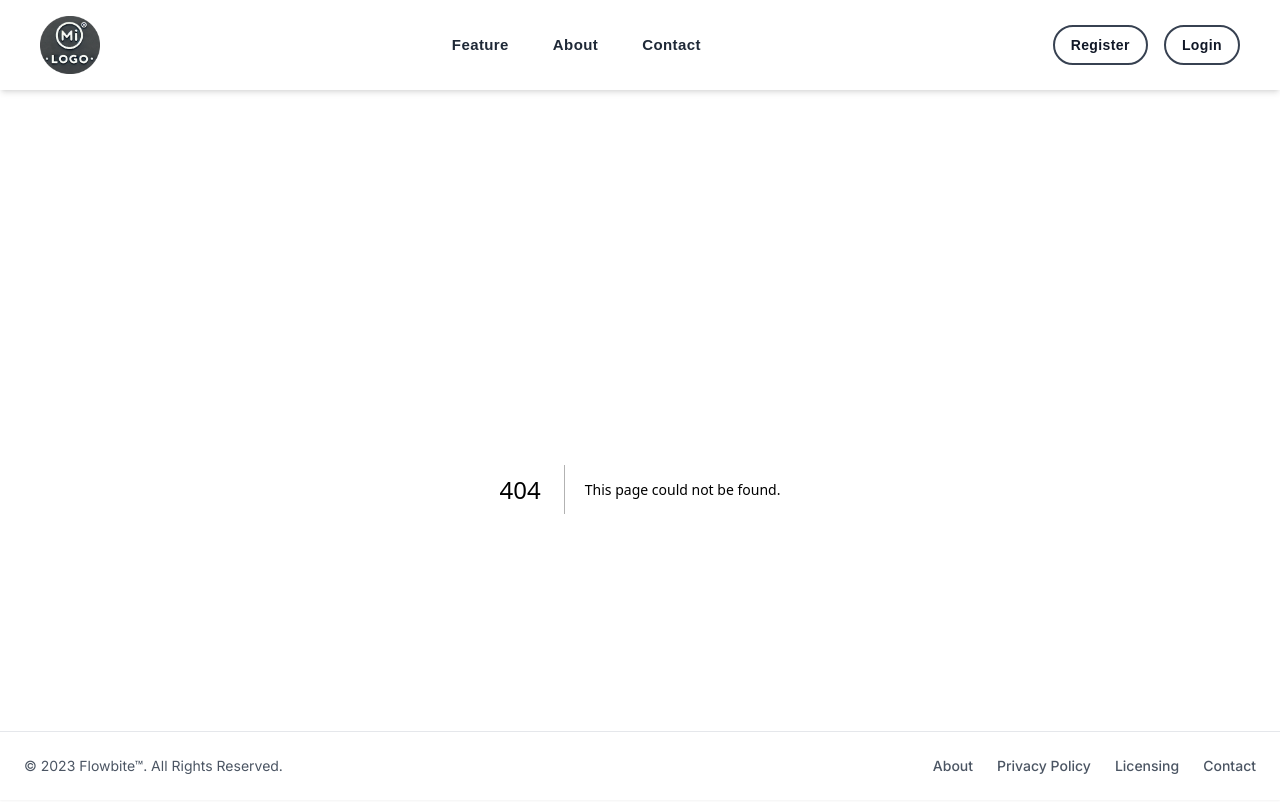
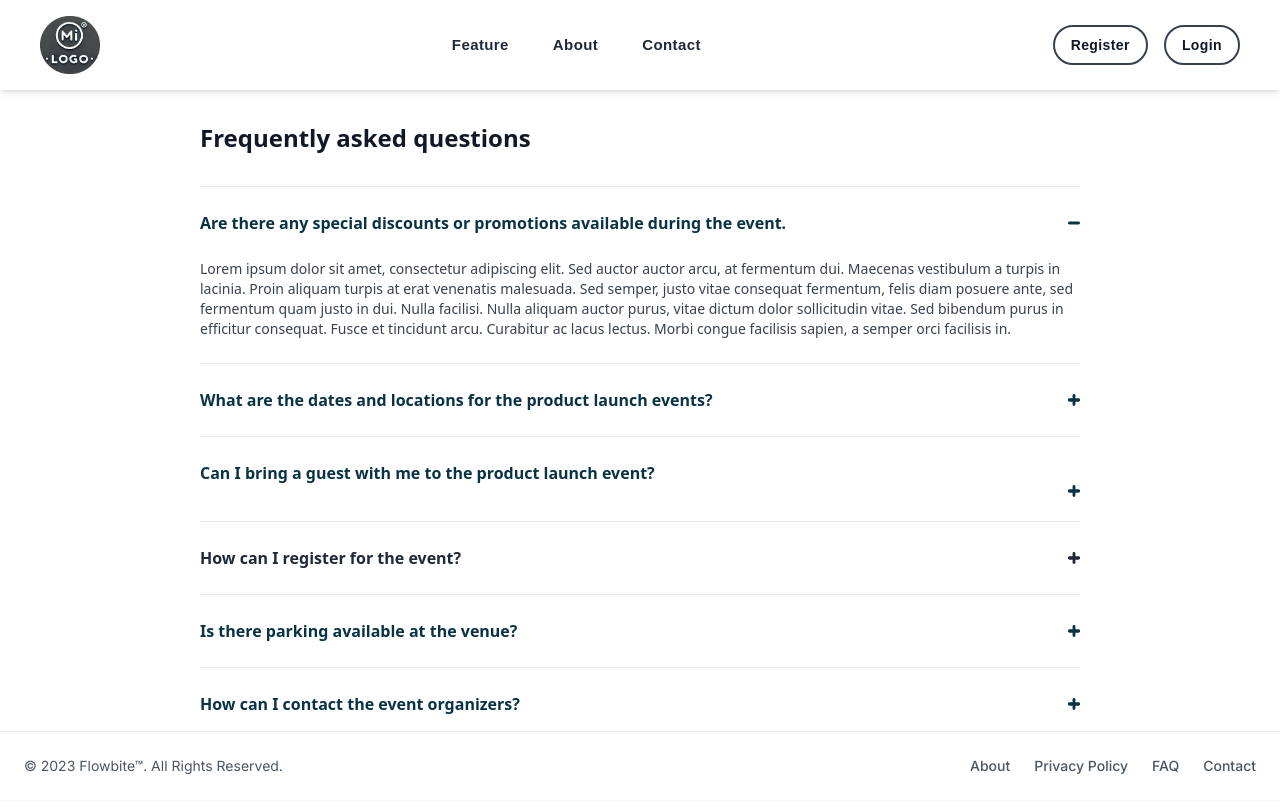
Before and after one commit to yorocio/myFirstSaaS, a Next.js app in the folder front/: page /faqSection in a window 1280 px wide. Before the commit this address had no page. Shown: the top 812 px of the page. Built offline with nearby package versions, Linux system fonts and the light colour scheme.

Commit message:
FAQ Section

```diff
--- /dev/null
+++ b/front/app/faqSection/page.js
@@ -0,0 +1,12 @@
+import FaqSection from '@/components/FaqSection'
+import React from 'react'
+
+const faqSection = () => {
+  return (
+    <div>
+      <FaqSection/>
+    </div>
+  )
+}
+
+export default faqSection
--- a/front/app/page.js
+++ b/front/app/page.js
@@ -1,7 +1,5 @@
 import Carousel from "@/components/Carousel";
-import Contador from "@/components/contador";
-
-
+import Contador from "@/components/Contador";
 
 export default function Home() {
   return (
--- a/front/components/Contador.js
+++ b/front/components/Contador.js
@@ -17,9 +17,9 @@ const Contador = () => {
       <h2 className='m-4 font-bold text-lg'>PRACTICA DE HOOK USESTATE DE REACT</h2>
       <h3>Es una función especial para crear variables con estado. Ésta se actualiza y cambia el estado inicial.</h3>
       <div className='flex justify-center'>
-      <button className='text-base border-2 border-purple-800 px-2 py-2 rounded-md font-semibold hover:bg-purple-100 transition' onClick={restarCounter}>RESTAR</button>
+      <button className='text-base border-2 border-purple-800 px-2 py-2 rounded-md font-semibold hover:bg-purple-100 transition' onClick={restarCounter}>- RESTAR</button>
       <div className='p-6 text-pink-700 font-semibold text-2xl mx-5'>{counter}</div>
-      <button className='text-base border-2 border-purple-800 px-2 py-2 rounded-md font-semibold hover:bg-purple-100 transition' onClick={sumarCounter}>SUMAR</button>
+      <button className='text-base border-2 border-purple-800 px-2 py-2 rounded-md font-semibold hover:bg-purple-100 transition' onClick={sumarCounter}>+ SUMAR</button>
       </div>
     </div>
   )
--- /dev/null
+++ b/front/components/FaqSection.js
@@ -0,0 +1,98 @@
+import React from 'react'
+
+const FaqSection = () => {
+    return (
+        <div className="font-sans divide-y rounded-lg max-w-4xl mx-auto px-2">
+            <div className="my-8">
+                <h2 className="text-2xl font-bold text-gray-900">Frequently asked questions</h2>
+            </div>
+            <div className="accordion" role="accordion">
+                <button type="button" className="toggle-button w-full text-base outline-none text-left font-semibold py-6 text-cyan-950 hover:text-cyan-800 flex items-center">
+                    <span className="mr-4">Are there any special discounts or promotions available during the event.</span>
+                    <svg xmlns="http://www.w3.org/2000/svg" viewBox="0 0 42 42" className="w-3 fill-current ml-auto shrink-0">
+                        <path className="plus hidden" d="M37.059 16H26V4.941C26 2.224 23.718 0 21 0s-5 2.224-5 4.941V16H4.941C2.224 16 0 18.282 0 21s2.224 5 4.941 5H16v11.059C16 39.776 18.282 42 21 42s5-2.224 5-4.941V26h11.059C39.776 26 42 23.718 42 21s-2.224-5-4.941-5z" />
+                        <path d="M37.059 16H4.941C2.224 16 0 18.282 0 21s2.224 5 4.941 5h32.118C39.776 26 42 23.718 42 21s-2.224-5-4.941-5z" />
+                    </svg>
+                </button>
+                <div className="content pb-6 max-h-[1000px] overflow-hidden transition-all duration-300">
+                    <p className="text-sm text-gray-700">Lorem ipsum dolor sit amet, consectetur adipiscing elit. Sed auctor auctor
+                        arcu,
+                        at fermentum dui. Maecenas vestibulum a turpis in lacinia. Proin aliquam turpis at erat venenatis malesuada. Sed semper, justo vitae consequat fermentum, felis diam posuere ante, sed fermentum quam justo in dui. Nulla facilisi. Nulla aliquam auctor purus, vitae dictum dolor sollicitudin vitae. Sed bibendum purus in efficitur consequat. Fusce et tincidunt arcu. Curabitur ac lacus lectus. Morbi congue facilisis sapien, a semper orci facilisis in.
+                    </p>
+                </div>
+            </div>
+            <div className="accordion" role="accordion">
+                <button type="button" className="toggle-button w-full text-base outline-none text-left font-semibold py-6  text-cyan-950 hover:text-cyan-800 flex items-center">
+                    <span className="mr-4">What are the dates and locations for the product launch events?</span>
+                    <svg xmlns="http://www.w3.org/2000/svg" viewBox="0 0 42 42" className="w-3 fill-current ml-auto shrink-0">
+                        <path className="plus" d="M37.059 16H26V4.941C26 2.224 23.718 0 21 0s-5 2.224-5 4.941V16H4.941C2.224 16 0 18.282 0 21s2.224 5 4.941 5H16v11.059C16 39.776 18.282 42 21 42s5-2.224 5-4.941V26h11.059C39.776 26 42 23.718 42 21s-2.224-5-4.941-5z" />
+                        <path d="M37.059 16H4.941C2.224 16 0 18.282 0 21s2.224 5 4.941 5h32.118C39.776 26 42 23.718 42 21s-2.224-5-4.941-5z" />
+                    </svg>
+                </button>
+                <div className="content invisible max-h-0 overflow-hidden transition-all duration-300">
+                    <p className="text-sm text-gray-700">Lorem ipsum dolor sit amet, consectetur adipiscing elit. Sed auctor auctor
+                        arcu, at fermentum dui. Maecenas ongue facilisis sapien, a semper orci facilisis in.
+                    </p>
+                </div>
+            </div>
+            <div className="accordion" role="accordion">
+                <button type="button" className="toggle-button w-full text-base outline-none text-left font-semibold py-6 text-cyan-950 hover:text-cyan-800">
+                    <span className="mr-4">Can I bring a guest with me to the product launch event?</span>
+                    <svg xmlns="http://www.w3.org/2000/svg" viewBox="0 0 42 42" className="w-3 fill-current ml-auto shrink-0">
+                        <path className="plus" d="M37.059 16H26V4.941C26 2.224 23.718 0 21 0s-5 2.224-5 4.941V16H4.941C2.224 16 0 18.282 0 21s2.224 5 4.941 5H16v11.059C16 39.776 18.282 42 21 42s5-2.224 5-4.941V26h11.059C39.776 26 42 23.718 42 21s-2.224-5-4.941-5z" />
+                        <path d="M37.059 16H4.941C2.224 16 0 18.282 0 21s2.224 5 4.941 5h32.118C39.776 26 42 23.718 42 21s-2.224-5-4.941-5z" />
+                    </svg>
+                </button>
+                <div className="content invisible max-h-0 overflow-hidden transition-all duration-300">
+                    <p className="text-sm text-gray-700">Lorem ipsum dolor sit amet, consectetur adipiscing elit. Sed auctor auctor
+                        arcu, at fermentum dui. Maecenas ongue facilisis sapien, a semper orci facilisis in.
+                    </p>
+                </div>
+            </div>
+            <div className="accordion" role="accordion">
+                <button type="button" className="toggle-button w-full text-base outline-none text-left font-semibold py-6 text-gray-800 hover:text-blue-600 flex items-center">
+                    <span className="mr-4">How can I register for the event?</span>
+                    <svg xmlns="http://www.w3.org/2000/svg" viewBox="0 0 42 42" className="w-3 fill-current ml-auto shrink-0">
+                        <path className="plus" d="M37.059 16H26V4.941C26 2.224 23.718 0 21 0s-5 2.224-5 4.941V16H4.941C2.224 16 0 18.282 0 21s2.224 5 4.941 5H16v11.059C16 39.776 18.282 42 21 42s5-2.224 5-4.941V26h11.059C39.776 26 42 23.718 42 21s-2.224-5-4.941-5z" />
+                        <path d="M37.059 16H4.941C2.224 16 0 18.282 0 21s2.224 5 4.941 5h32.118C39.776 26 42 23.718 42 21s-2.224-5-4.941-5z" />
+                    </svg>
+                </button>
+                <div className="content invisible max-h-0 overflow-hidden transition-all duration-300">
+                    <p className="text-sm text-gray-700">Lorem ipsum dolor sit amet, consectetur adipiscing elit. Sed auctor auctor
+                        arcu, at fermentum dui. Maecenas ongue facilisis sapien, a semper orci facilisis in.
+                    </p>
+                </div>
+            </div>
+            <div className="accordion" role="accordion">
+                <button type="button"
+                    className="toggle-button w-full text-base outline-none text-left font-semibold py-6  text-cyan-950 hover:text-cyan-800 flex items-center">
+                    <span className="mr-4">Is there parking available at the venue?</span>
+                    <svg xmlns="http://www.w3.org/2000/svg" viewBox="0 0 42 42" className="w-3 fill-current ml-auto shrink-0">
+                        <path className="plus" d="M37.059 16H26V4.941C26 2.224 23.718 0 21 0s-5 2.224-5 4.941V16H4.941C2.224 16 0 18.282 0 21s2.224 5 4.941 5H16v11.059C16 39.776 18.282 42 21 42s5-2.224 5-4.941V26h11.059C39.776 26 42 23.718 42 21s-2.224-5-4.941-5z" />
+                        <path d="M37.059 16H4.941C2.224 16 0 18.282 0 21s2.224 5 4.941 5h32.118C39.776 26 42 23.718 42 21s-2.224-5-4.941-5z" />
+                    </svg>
+                </button>
+                <div className="content invisible max-h-0 overflow-hidden transition-all duration-300">
+                    <p className="text-sm text-gray-700">Lorem ipsum dolor sit amet, consectetur adipiscing elit. Sed auctor auctor
+                        arcu, at fermentum dui. Maecenas ongue facilisis sapien, a semper orci facilisis in.
+                    </p>
+                </div>
+            </div>
+            <div className="accordion" role="accordion">
+                <button type="button" className="toggle-button w-full text-base outline-none text-left font-semibold py-6  text-cyan-950 hover:text-cyan-800 flex items-center">
+                    <span className="mr-4">How can I contact the event organizers?</span>
+                    <svg xmlns="http://www.w3.org/2000/svg" viewBox="0 0 42 42" className="w-3 fill-current ml-auto shrink-0">
+                        <path className="plus" d="M37.059 16H26V4.941C26 2.224 23.718 0 21 0s-5 2.224-5 4.941V16H4.941C2.224 16 0 18.282 0 21s2.224 5 4.941 5H16v11.059C16 39.776 18.282 42 21 42s5-2.224 5-4.941V26h11.059C39.776 26 42 23.718 42 21s-2.224-5-4.941-5z" />
+                        <path d="M37.059 16H4.941C2.224 16 0 18.282 0 21s2.224 5 4.941 5h32.118C39.776 26 42 23.718 42 21s-2.224-5-4.941-5z" />
+                    </svg>
+                </button>
+                <div className="content invisible max-h-0 overflow-hidden transition-all duration-300">
+                    <p className="text-sm text-gray-700">Lorem ipsum dolor sit amet, consectetur adipiscing elit. Sed auctor auctor
+                        arcu, at fermentum dui. Maecenas ongue facilisis sapien, a semper orci facilisis in.</p>
+                </div>
+            </div>
+        </div>
+    )
+}
+
+export default FaqSection
--- a/front/components/Footer.js
+++ b/front/components/Footer.js
@@ -14,7 +14,7 @@ const Footer = () => {
           <Link href="#" className="hover:underline me-4 md:me-6">Privacy Policy</Link>
         </li>
         <li>
-          <Link href="#" className="hover:underline me-4 md:me-6">Licensing</Link>
+          <Link href="/faqSection" className="hover:underline me-4 md:me-6">FAQ</Link>
         </li>
         <li>
           <Link href="/contact" className="hover:underline">Contact</Link>
```
